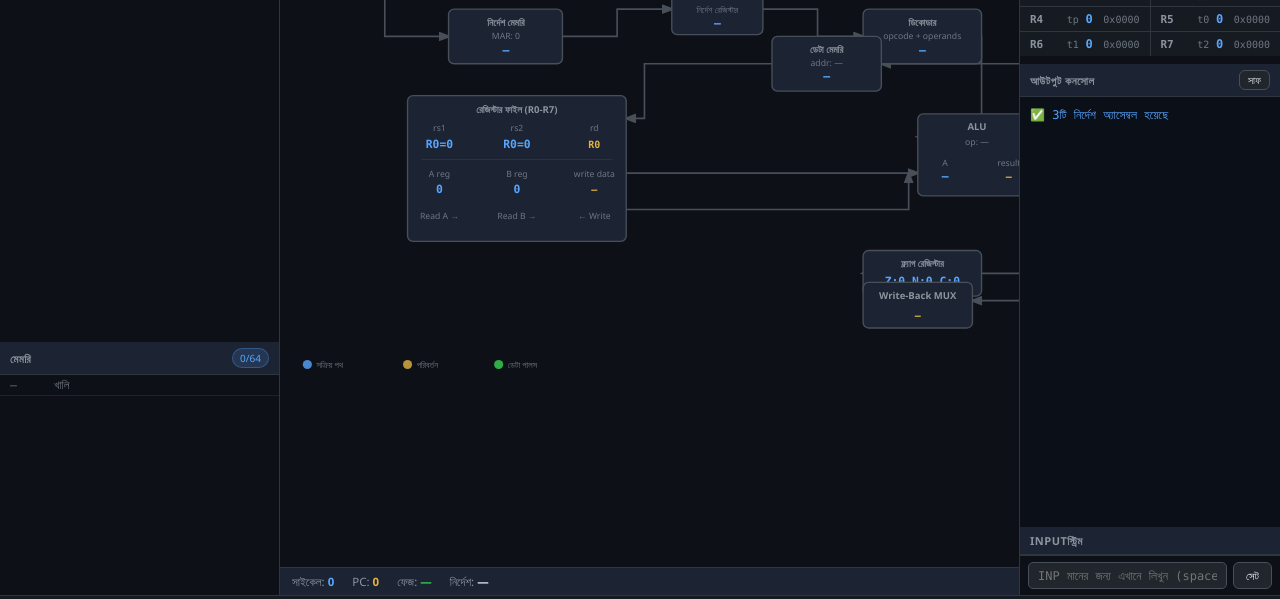
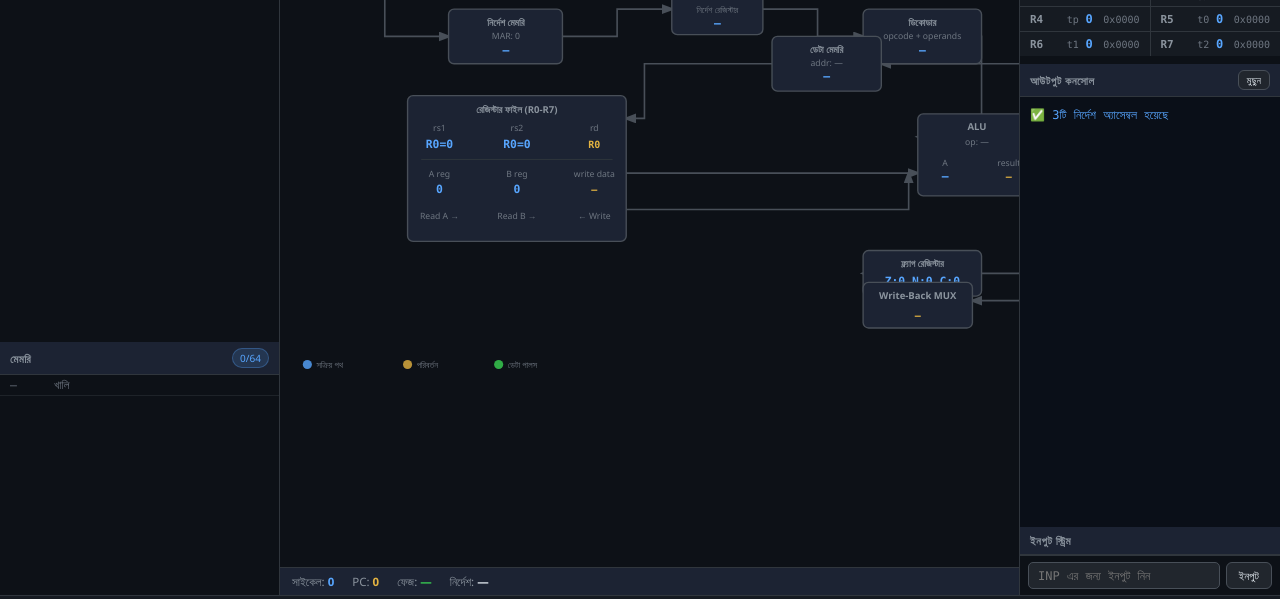
Before and after one commit to AnisurRahmanJU/CPU-Sim-Viz, a plain HTML site: page index.html in a window 1280 px wide. Shown: the part 173-772 px from the top of the page. Drawn offline with Linux system fonts and the light colour scheme.

Commit message:
Update index.html

```diff
--- a/index.html
+++ b/index.html
@@ -227,16 +227,16 @@
 
     <div class="ph" style="flex-shrink:0;margin-top:8px">
       <span class="ph-title">আউটপুট কনসোল</span>
-      <button id="btnClearConsole" style="font-size:10px;padding:2px 8px">সাফ</button>
+      <button id="btnClearConsole" style="font-size:10px;padding:2px 8px">মুছুন</button>
     </div>
     <div class="console" id="consoleBox"></div>
 
     <div class="ph" style="flex-shrink:0">
-      <span class="ph-title">INPUTস্ট্রিম</span>
+      <span class="ph-title">ইনপুট স্ট্রিম</span>
     </div>
     <div class="input-row">
-      <input type="text" id="inputStream" placeholder="INP মানের জন্য এখানে লিখুন (space দিয়ে আলাদা)">
-      <button id="btnSetInput" style="font-size:11px">সেট</button>
+      <input type="text" id="inputStream" placeholder="INP এর জন্য ইনপুট নিন">
+      <button id="btnSetInput" style="font-size:11px">ইনপুট</button>
     </div>
   </div>
 </div>
```
